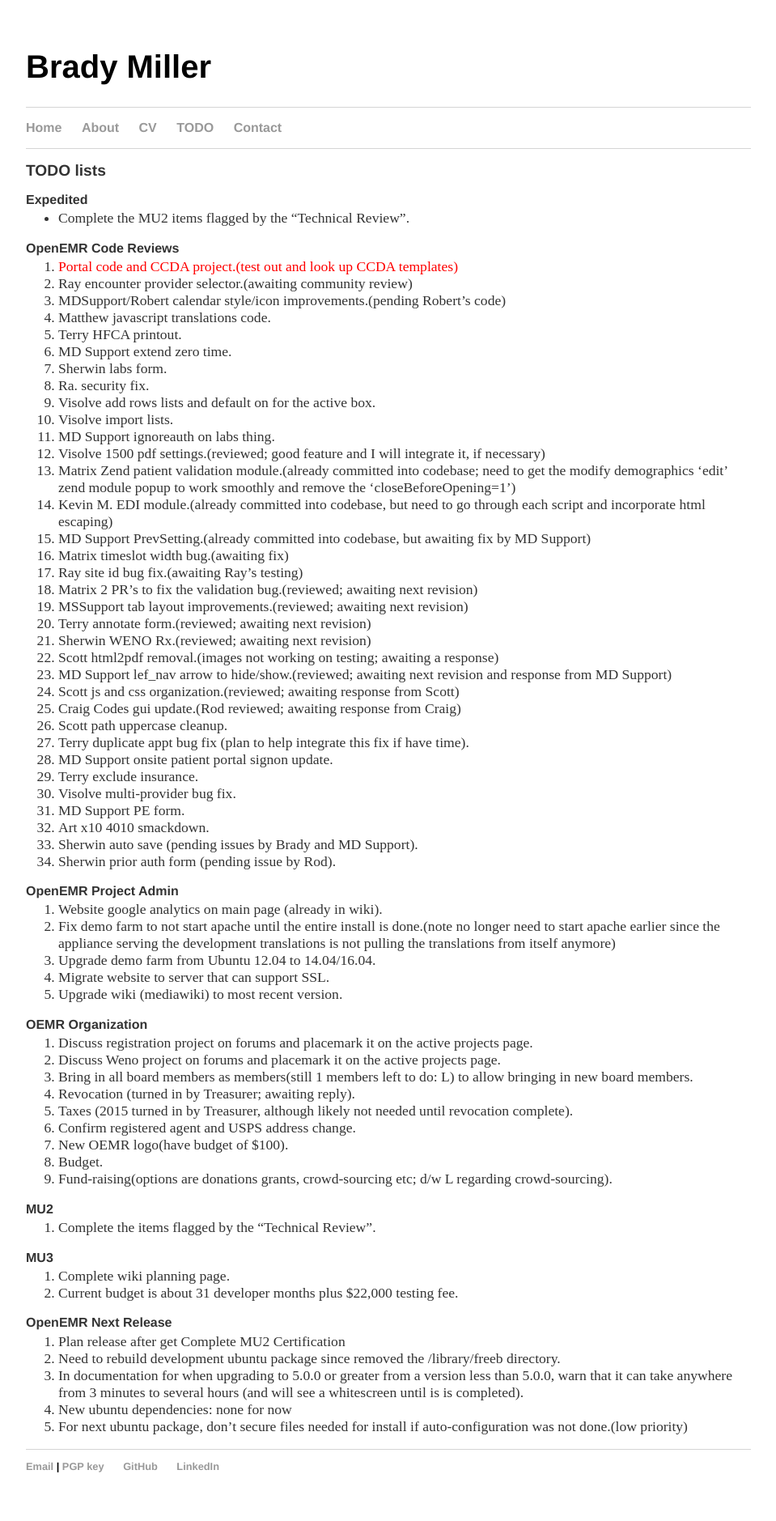
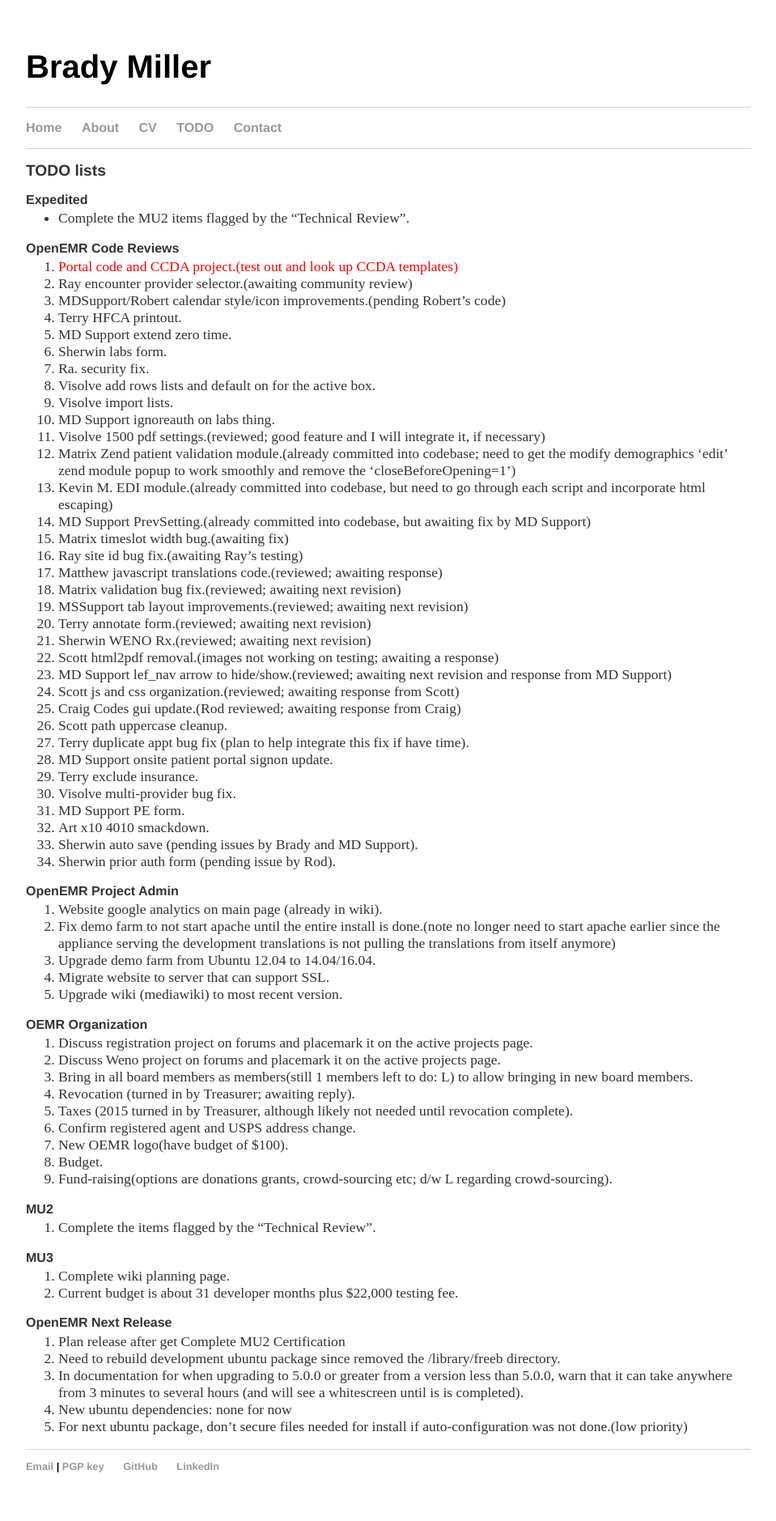
Before and after one commit to bradymiller/bradymiller.github.io, a Jekyll site: the page built from todo/index.md, in a window 1280 px wide. Shown: the whole page at 81% size, without its empty margins (160-1119 px from the left). Built offline with Jekyll 4.4.1, drawn with Linux system fonts in a browser that asks for light colours.

Commit message:
Update todo list

```diff
--- a/todo/index.md
+++ b/todo/index.md
@@ -24,7 +23,8 @@
 1. MD Support PrevSetting.(already committed into codebase, but awaiting fix by MD Support)
 1. Matrix timeslot width bug.(awaiting fix)
 1. Ray site id bug fix.(awaiting Ray's testing)
-1. Matrix 2 PR's to fix the validation bug.(reviewed; awaiting next revision)
+1. Matthew javascript translations code.(reviewed; awaiting response)
+1. Matrix validation bug fix.(reviewed; awaiting next revision)
 1. MSSupport tab layout improvements.(reviewed; awaiting next revision)
 1. Terry annotate form.(reviewed; awaiting next revision)
 1. Sherwin WENO Rx.(reviewed; awaiting next revision)
```
Also changed, not shown: other parts of todo/index.md (+0 -1 lines).
